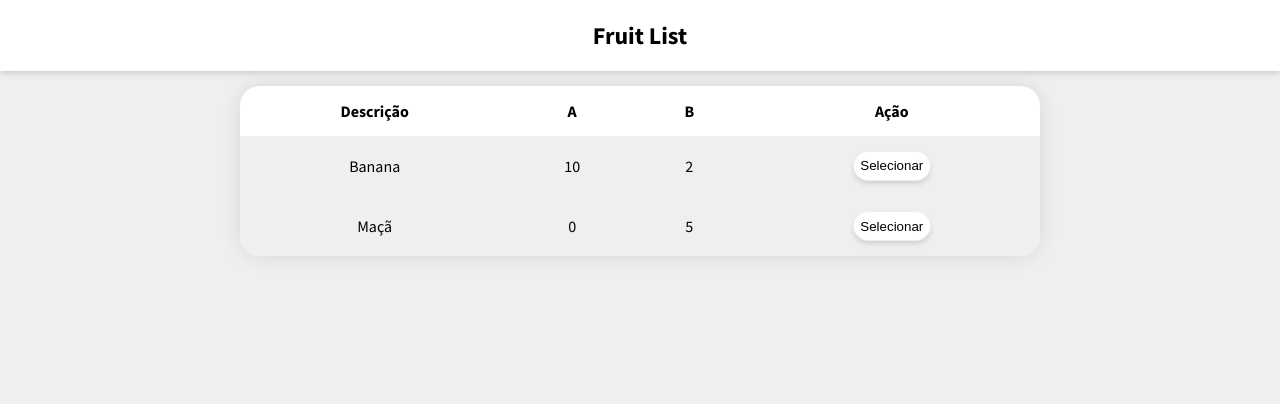
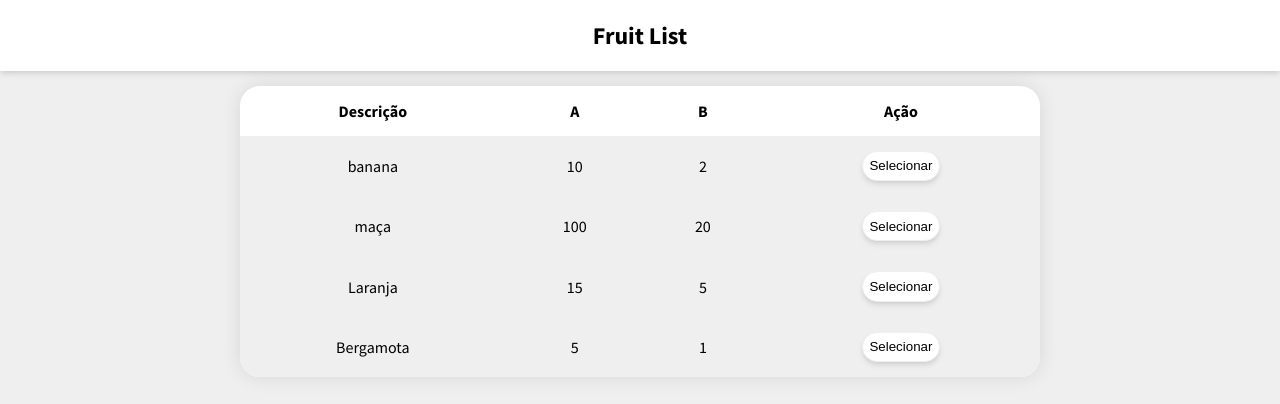
Before and after one commit to lbvargas99/fruit-frontend-react, a React (Create React App) app: page / in a window 1280 px wide. Shown: the top 404 px of the page. Built offline with nearby package versions, Linux system fonts and the light colour scheme.

Commit message:
feat: created table of fruits

```diff
--- a/src/App.js
+++ b/src/App.js
@@ -5,7 +5,7 @@ function App() {
   return (
     <>
       <div className="container">
-        <nav class="nav">
+        <nav className="nav">
           <h1>Fruit List</h1>
         </nav>
         <IndexPage />
--- a/src/components/TableView/TableView.js
+++ b/src/components/TableView/TableView.js
@@ -1,7 +1,34 @@
 import "./TableView.css";
+
+function meuEvento() {
+  alert("opa");
+}
+
 function TableView() {
+  const frutas = [
+    {
+      description: "banana",
+      valorA: 10,
+      valorB: 2,
+    },
+    {
+      description: "maça",
+      valorA: 100,
+      valorB: 20,
+    },
+    {
+      description: "Laranja",
+      valorA: 15,
+      valorB: 5,
+    },
+    {
+      description: "Bergamota",
+      valorA: 5,
+      valorB: 1,
+    },
+  ];
   return (
-    <div class="container">
+    <div className="container">
       <table>
         <tr>
           <th>Descrição</th>
@@ -9,22 +36,16 @@ function TableView() {
           <th>B</th>
           <th>Ação</th>
         </tr>
-        <tr>
-          <td>Banana</td>
-          <td>10</td>
-          <td>2</td>
-          <td>
-            <button>Selecionar</button>
-          </td>
-        </tr>
-        <tr>
-          <td>Maçã</td>
-          <td>0</td>
-          <td>5</td>
-          <td>
-            <button>Selecionar</button>
-          </td>
-        </tr>
+        {frutas.map((fruta) => (
+          <tr>
+            <td>{fruta.description}</td>
+            <td>{fruta.valorA}</td>
+            <td>{fruta.valorB}</td>
+            <td>
+              <button onClick={meuEvento}>Selecionar</button>
+            </td>
+          </tr>
+        ))}
       </table>
     </div>
   );
```
